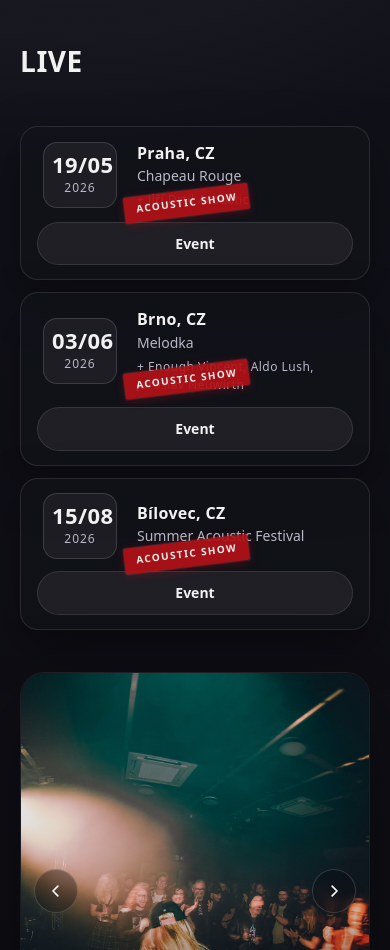
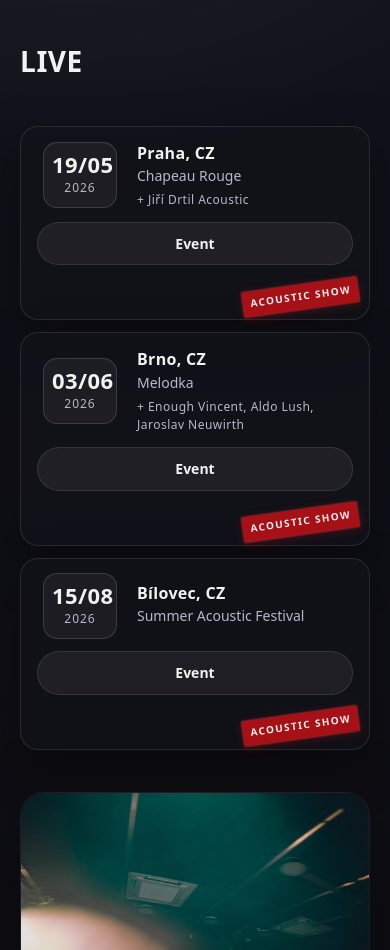
Before and after one commit to janetasmusic/janetasmusic.github.io, a plain HTML site: page index.html in a window 390 px wide. Shown: the part 800-1750 px from the top of the page. Drawn offline with Linux system fonts and the light colour scheme.

Commit message:
Acoustic show sticker mobile view fix

```diff
--- a/style.css
+++ b/style.css
@@ -762,6 +762,7 @@ a:hover {
   align-items: center;
   gap: 16px;
   padding: 14px 16px;
+  position: relative;
   border-radius: var(--radius);
   border: 1px solid var(--line);
   background: rgba(18, 18, 26, .72);
@@ -1663,3 +1664,20 @@ a:hover {
   pointer-events: none;
   z-index: 3;
 }
+
+@media (max-width: 768px) {
+  .event-sticker {
+    top: auto;
+    right: 10px;
+    bottom: 10px;
+
+    transform: rotate(-8deg);
+
+    font-size: 10px;
+    padding: 5px 8px;
+  }
+
+  .show-item {
+    padding-bottom: 54px;
+  }
+}
```
